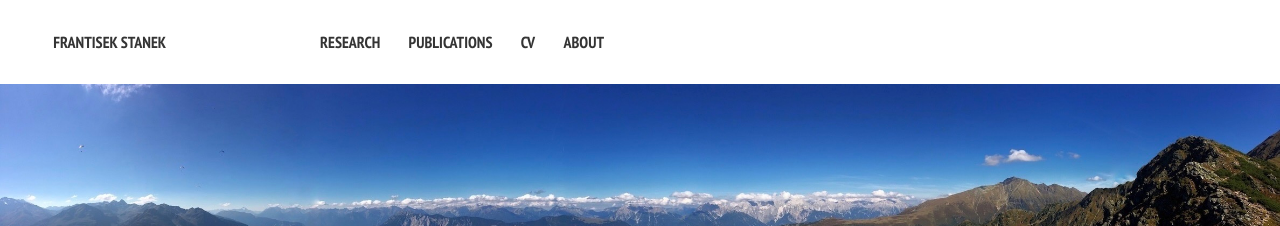
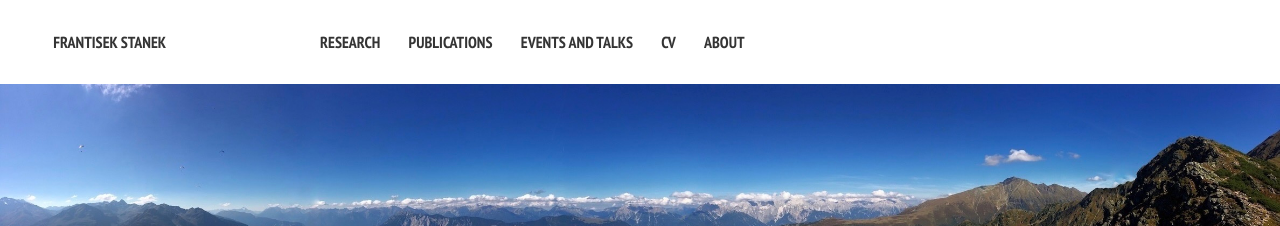
Before and after one commit to StanekFr/StanekFr.github.io, a Jekyll site: the page built from index.md, in a window 1280 px wide. Shown: the top 226 px of the page. Built offline with Jekyll 4.4.1, drawn with Linux system fonts in a browser that asks for light colours; nearby versions of some CDN libraries; some web fonts are replaced.

Commit message:
Update navigation.yml

```diff
--- a/_data/navigation.yml
+++ b/_data/navigation.yml
@@ -6,8 +6,8 @@
 - title: Publications
   url: /publications/
 
-#- title: Software & data
-#  url: /software/
+- title: Events and talks
+  url: /eventstalks/
 
 #- title: Team
 #  url: /team/
```
